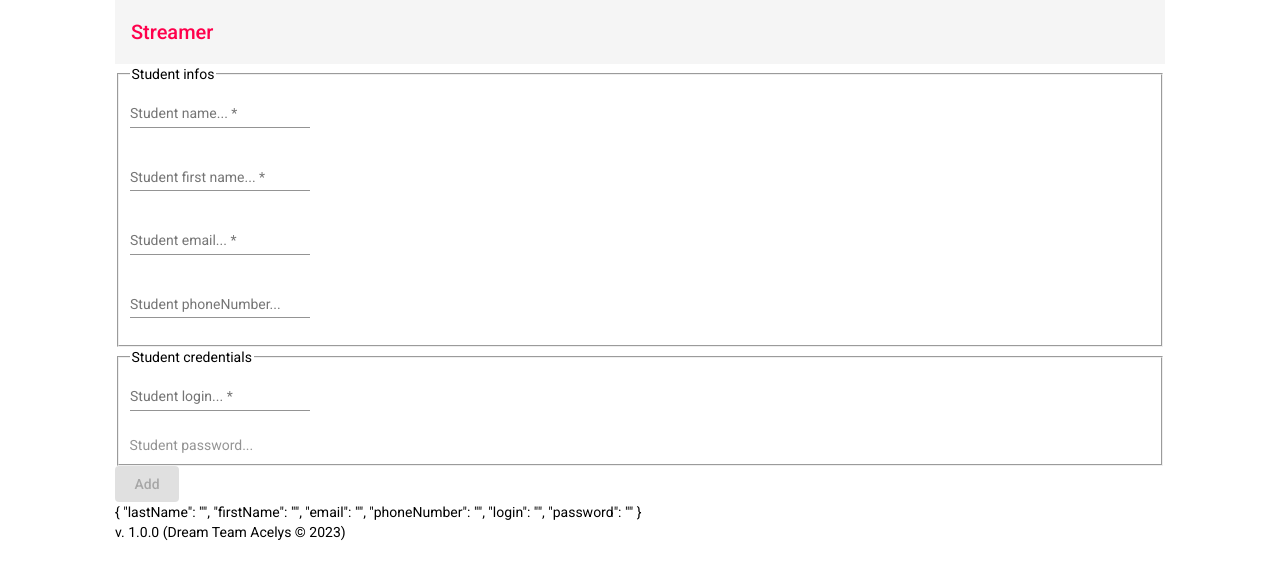
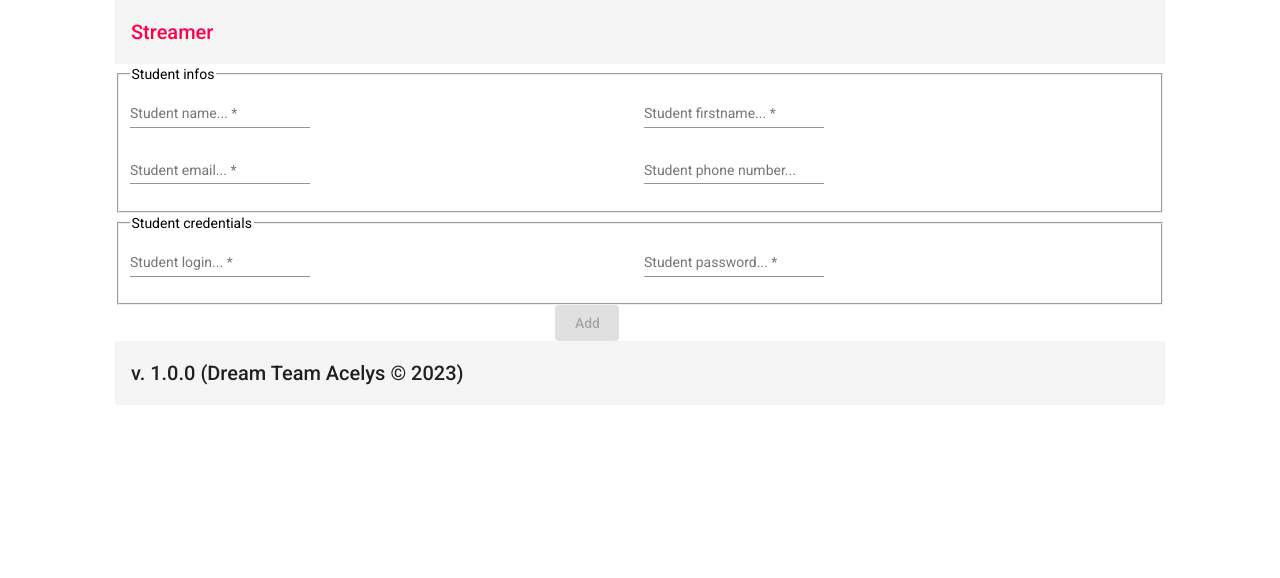
Before and after one commit to mohand1983/Angular-streamer, an Angular app: page /student/add in a window 1280 px wide. Shown: the top 578 px of the page. Built offline with nearby package versions, Linux system fonts and the light colour scheme.

Commit message:
Add css to footer

```diff
--- a/src/app/app.component.html
+++ b/src/app/app.component.html
@@ -14,9 +14,9 @@
   </div>
 
 
-  <footer class="row footer">
+  <mat-toolbar class="row footer">
     <div class="col xs12">
       v. 1.0.0 (Dream Team Acelys &copy; 2023)
     </div>
-  </footer>
+  </mat-toolbar>
 </div>
--- a/src/app/app.component.scss
+++ b/src/app/app.component.scss
@@ -1,4 +1,4 @@
-h1{
+h1 {
     text-align: center;
-    color:rgb(255, 0, 76);
+    color: rgb(255, 0, 76);
 }
--- a/src/app/student/add/add.component.html
+++ b/src/app/student/add/add.component.html
@@ -4,7 +4,7 @@
             <fieldset>
                 <legend>Student infos</legend>
                 <div class="row">
-                    <div class="col xs12">
+                    <div class="col xs12 md6">
                         <mat-form-field>
                             <input matInput placeholder="Student name..." formControlName="lastName">
                             <mat-error *ngIf="c['lastName'].errors && c['lastName'].touched">
@@ -12,17 +12,15 @@
                             </mat-error>
                         </mat-form-field>
                     </div>
-                    <div class="col xs12">
+                    <div class="col xs12 md6">
                         <mat-form-field>
-                            <input matInput placeholder="Student first name..." formControlName="firstName">
-                            <mat-error *ngIf="c['firstName'].errors && c['firstName'].touched">
-                                Lastname is required
-                            </mat-error>
+                            <input matInput placeholder="Student firstname..." formControlName="firstName">
                         </mat-form-field>
+                    </div>
                 </div>
 
                 <div class="row">
-                        <div class="col xs12">
+                    <div class="col xs12 md6">
                         <mat-form-field>
                             <input matInput placeholder="Student email..." formControlName="email">
                             <mat-error *ngIf="c['email'].errors && c['email'].touched">
@@ -35,13 +33,9 @@
                             </mat-error>
                         </mat-form-field>
                     </div>
-                    </div>
-                    <div class="col xs12">
+                    <div class="col xs12 md6">
                         <mat-form-field>
-                            <input matInput placeholder="Student phoneNumber..." formControlName="phoneNumber">
-                            <mat-error *ngIf="c['phoneNumber'].errors && c['phoneNumber'].touched">
-                                Lastname is required
-                            </mat-error>
+                            <input matInput placeholder="Student phone number..." formControlName="phoneNumber">
                         </mat-form-field>
                     </div>
                 </div>
@@ -50,25 +44,45 @@
             <fieldset>
                 <legend>Student credentials</legend>
                 <div class="row">
-                    <div class="col xs12">
+                    <div class="col xs12 md6">
                         <mat-form-field>
                             <input matInput placeholder="Student login..." formControlName="login">
                             <mat-error *ngIf="c['login'].errors && c['login'].touched">
-                                login is required
+                                <span *ngIf="c['login'].hasError('required')">
+                                    Login cannot be empty
+                                </span>
+                                <span *ngIf="c['login'].hasError('minlength')">
+                                    Not enough chars (at least 8)
+                                </span>
                             </mat-error>
                         </mat-form-field>
                     </div>
-                    <div class="col xs12">
-                            <input type="password" matInput placeholder="Student password..." formControlName="password">
+                    <div class="col xs12 md6">
+                        <mat-form-field>
+                            <input matInput type="password" placeholder="Student password..." formControlName="password">
                             <mat-error *ngIf="c['password'].errors && c['password'].touched">
-                                password is required
+                                <span *ngIf="c['password'].hasError('required')">
+                                    Password cannot be empty
+                                </span>
+                                <span *ngIf="c['password'].hasError('minlength')">
+                                    Not enough chars (at least 8)
+                                </span>
+                                <span *ngIf="c['password'].hasError('pattern')">
+                                    Password must have upperchar, digit
+                                </span>
                             </mat-error>
+                        </mat-form-field>
                     </div>
                 </div>
             </fieldset>
+            <div class="row">
+                <div class="col xs5"></div>
+                <div class="col xs2">
+                    <button mat-raised-button color="primary" [disabled]="form.invalid">Add</button>
+                </div>
+                <div class="col xs5"></div>
+            </div>
 
-            <button mat-raised-button color="primary" [disabled]="form.invalid">Add</button>
         </form>
-        {{ form.value | json }}
     </div>
 </div>
```
Lines whose indentation alone changed are shown as unchanged.
